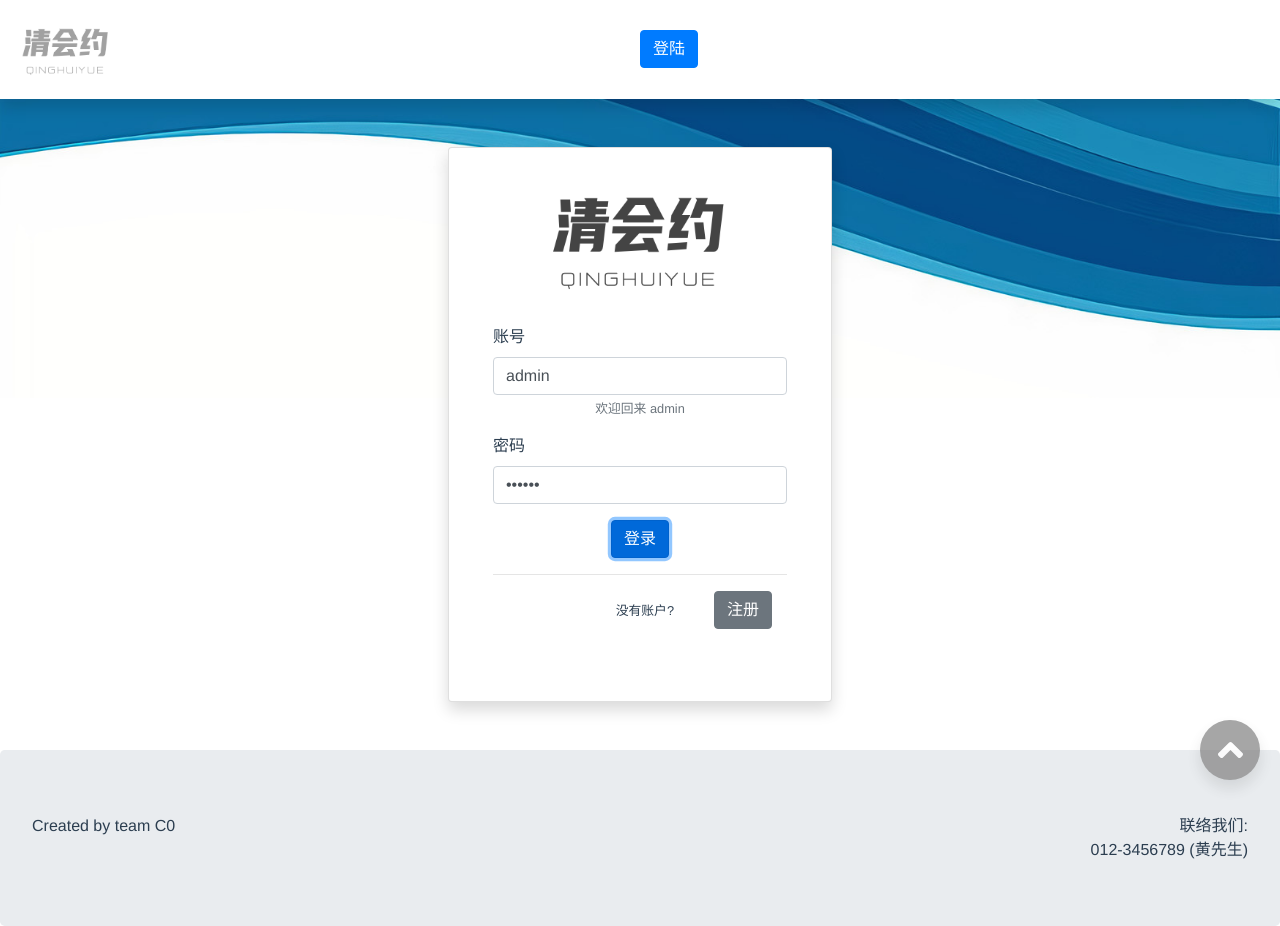
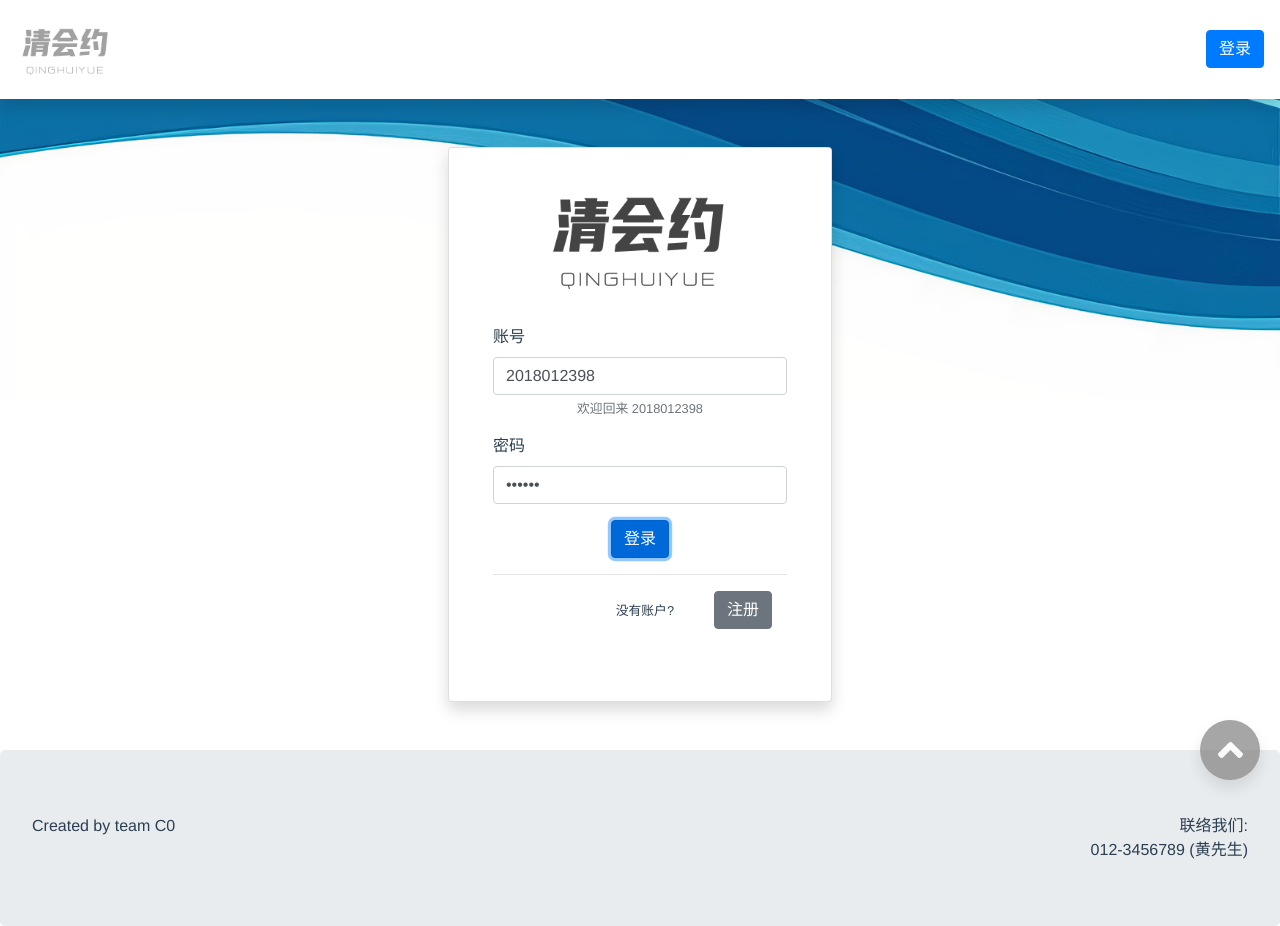
Before and after one commit to ngjuping/thu-C0, a Vue app in the folder vue-frontend/: page /shares#/login in a window 1280 px wide. Built offline with nearby package versions, Linux system fonts and the light colour scheme; what v-calendar would draw is missing.

Commit message:
Style: header登录键，注册页调整

```diff
--- a/vue-frontend/src/components/LoginForm.vue
+++ b/vue-frontend/src/components/LoginForm.vue
@@ -48,7 +48,7 @@ export default {
   data()
   {
     return {
-      api_id: "admin",
+      api_id: "2018012398",
       pwd: "123456",
       logging_in: false
     }
--- a/vue-frontend/src/components/Qheader.vue
+++ b/vue-frontend/src/components/Qheader.vue
@@ -7,16 +7,19 @@
                 <button class="navbar-toggler" type="button" data-toggle="collapse" data-target="#menu" v-if="logged_in">
                     <font-awesome-icon icon="bars" class="w-50 h-50" style="max-width:50px;" />
                 </button>
-                <div class="d-lg-flex justify-content-end" :class="{'collapse':logged_in,'navbar-collapse':logged_in}" id="menu">
+                <div class="d-flex justify-content-end" :class="{'collapse':logged_in,'navbar-collapse':logged_in}" id="menu">
                     <div class="navbar-nav" v-if="logged_in && hasUserPrivilege">
                             <a class="nav-item nav-link active" @click="$router.push({name:'Manage'})">我的场地</a>
                             <a class="nav-item nav-link" @click="$router.push({name:'AllShares'})">拼场广场</a>
                             <a class="nav-item nav-link" @click="$router.push({name:'AllFeedbacks'})">反馈天地</a>
                             <a class="nav-item nav-link" @click="$router.push({name:'AllCourses'})">培训武馆</a>
                     </div>
-                        <button class="btn btn-danger mt-3 mt-md-0" v-if="logged_in" @click="logout">登出</button>
-                        <button class="btn btn-primary mt-3 mt-md-0" v-else @click="gotoLogin">登陆</button>
+                        <div class="btn btn-danger mt-3 mt-md-0" v-if="logged_in" @click="logout">登出</div>
                 </div>
+                <div class="w-50 text-right" v-if="!logged_in" >
+                    <button class="btn btn-primary mt-3 mt-md-0" @click="gotoLogin">登录</button>
+                </div>
+
 
 
 
--- a/vue-frontend/src/components/SignupForm.vue
+++ b/vue-frontend/src/components/SignupForm.vue
@@ -1,8 +1,8 @@
 <template>
-<div class="form_container d-flex justify-content-center">
+<div class="form_container d-flex justify-content-center my-5">
   <div class="card shadow p-4" id="signup_panel">
       <div class="card-img-top w-100 d-flex justify-content-center">
-        <img src="@/assets/logo.png">
+        <img src="@/assets/logo.png" class="logoimg">
       </div>
 
       <form class="card-body h-50 pb-5">
@@ -147,6 +147,10 @@ export default {
 
 <!-- Add "scoped" attribute to limit CSS to this component only -->
 <style scoped>
+.logoimg{
+  max-width:200px;
+}
+
 form{
   height:30vw;
 }
```
